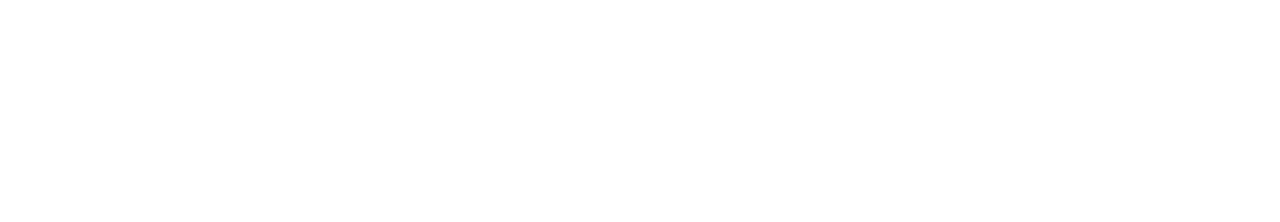
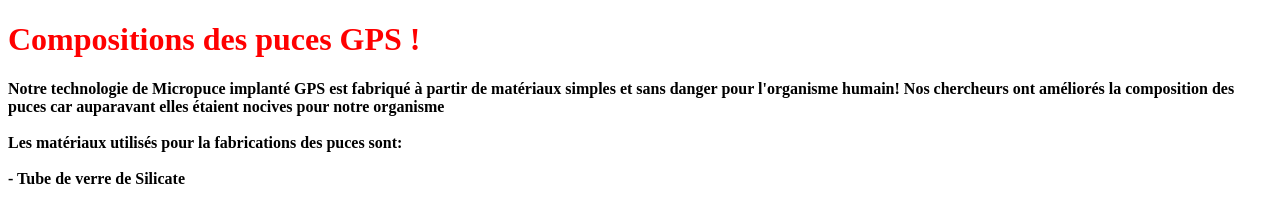
Before and after one commit to romain91dot-com/romain91dot-com.github.io, a plain HTML site: page page2.html in a window 1280 px wide. Drawn offline with Linux system fonts and the light colour scheme.

Commit message:
Add files via upload

```diff
--- a/page2.html
+++ b/page2.html
@@ -1,9 +1,24 @@
 <!DOCTYPE html>
 <html>
 <head>
-	<title></title>
+
+	<title>Composition des puces</title>
+<link rel="stylesheet" type="text/css" href="style.css"/>
 </head>
 <body>
+<h1><b>Compositions des puces GPS !</b></h1>
+<p><b>Notre technologie de Micropuce implanté GPS est fabriqué à partir de matériaux simples et sans danger pour l'organisme humain!
+Nos chercheurs ont améliorés la composition des puces car auparavant elles étaient nocives pour notre organisme
+</br>
+</br>
+Les matériaux utilisés pour la fabrications des puces sont:
+</br>
+</br>
+- Tube de verre de Silicate
+</br>
+</br>
+
+
 
 </body>
 </html>
```
